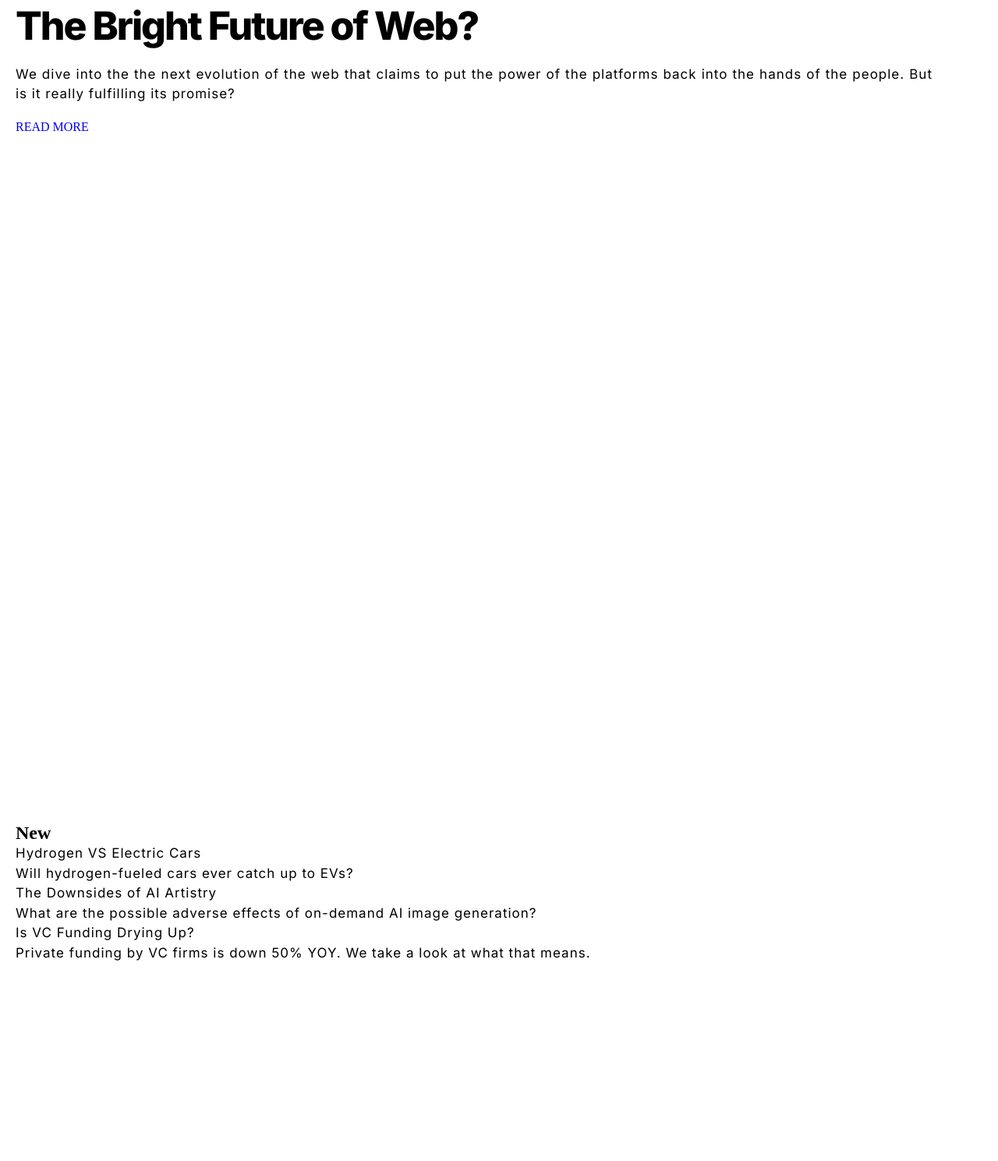
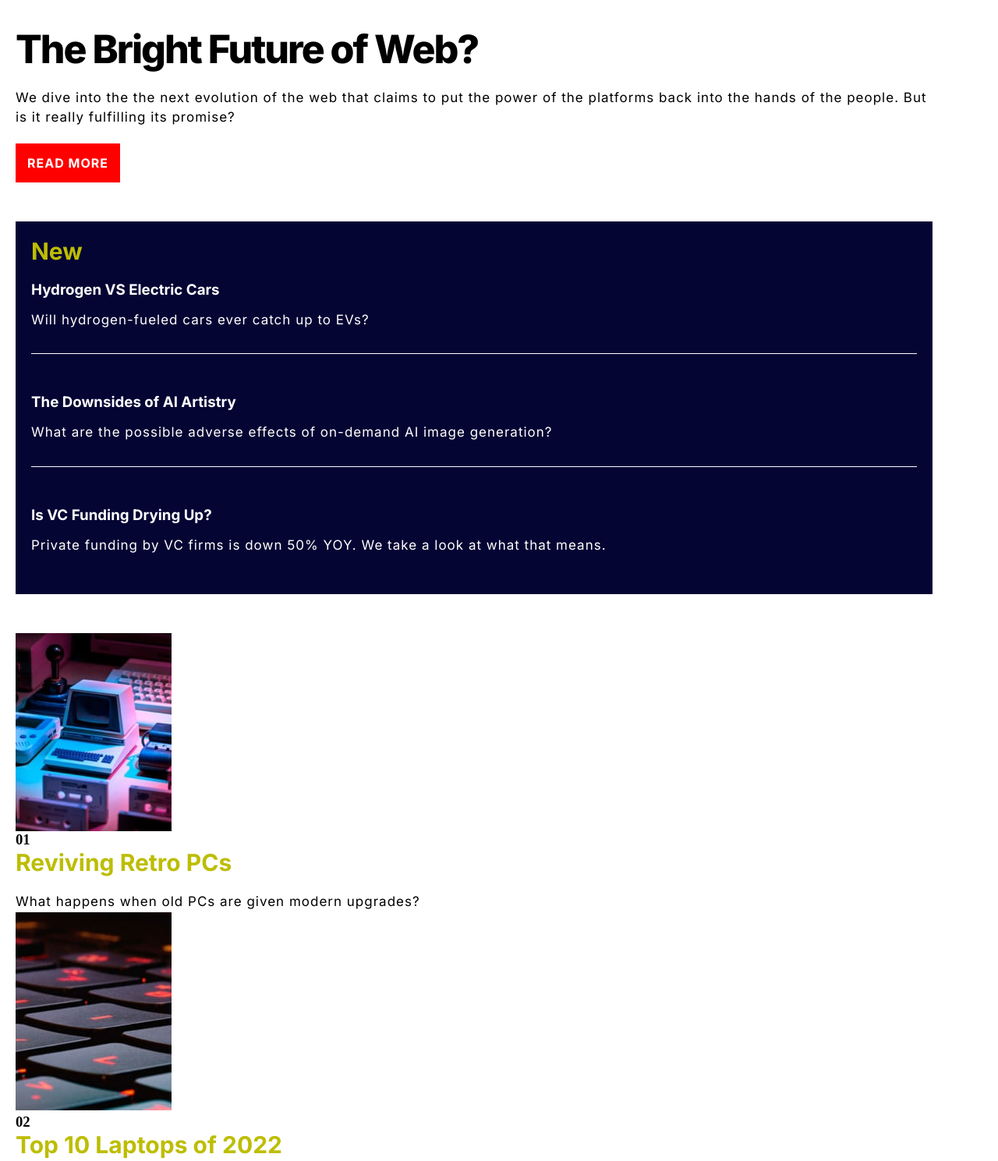
Before and after one commit to guilherme-benedett/pagina-de-noticias, a plain HTML site: page index.html in a window 1280 px wide. Shown: the part 1170-2659 px from the top of the page at 78% size. Drawn offline with Linux system fonts and the light colour scheme.

Commit message:
atualizacao de projeto

```diff
--- a/index.html
+++ b/index.html
@@ -20,28 +20,50 @@
     </header>
     <main>
         <section>
-            <img src="src/imagens/imagem mobile.jpg" alt="">
+                <img src="src/imagens/imagem mobile.jpg" alt="">
         </section>
         <section>
             <article class="futuro-web">
                 <h1>The Bright Future of Web?</h1>
                 <p>We dive into the the next evolution of the web that claims to put the power of the platforms back into the hands of the people. But is it really fulfilling its promise?</p>
-                <a href="#">READ MORE</a>
+                <nav>
+                    <a href="#">READ MORE</a>
+                </nav>
+            </article>
+        </section>
+        <section class="secao-perguntas">
+            <article class="perguntas">
+                <h2>New</h2>
+                <h3>Hydrogen VS Electric Cars</h3>
+                <p>Will hydrogen-fueled cars ever catch up to EVs?</p>
+            </article>
+            <article class="perguntas">
+                <h3>The Downsides of AI Artistry</h3>
+                <p>What are the possible adverse effects of on-demand AI image generation?</p>
+            </article>
+            <article>
+                <h3>Is VC Funding Drying Up?</h3>
+                <p>Private funding by VC firms is down 50% YOY. We take a look at what that means.</p>
             </article>
         </section>
         <section>
-            <article>
-                <h2>New</h2>
-                <p>Hydrogen VS Electric Cars</p>
-                <p>Will hydrogen-fueled cars ever catch up to EVs?</p>
+            <article class="artigo">
+                <img src="src/imagens/pc retro.jpg" alt="um computador antigo">
+                <h1>01</h1>
+                <h2>Reviving Retro PCs</h2>
+                <p>What happens when old PCs are given modern upgrades?</p>
             </article>
             <article>
-                <p>The Downsides of AI Artistry</p>
-                <p>What are the possible adverse effects of on-demand AI image generation?</p>
+                <img src="src/imagens/teclado.jpg" alt="um teclado inovador">
+                <h1>02</h1>
+                <h2>Top 10 Laptops of 2022</h2>
+                <p>Our best picks for various needs and budgets.</p>
             </article>
             <article>
-                <p>Is VC Funding Drying Up?</p>
-                <p>Private funding by VC firms is down 50% YOY. We take a look at what that means.</p>
+                <img src="src/imagens/joystick.jpg" alt="um controle de video game">
+                <h1>03</h1>
+                <h2>The Growth of Gaming</h2>
+                <p>How the pandemic has sparked fresh opportunities.</p>
             </article>
         </section>
     </main>
--- a/src/estilos/estilos.css
+++ b/src/estilos/estilos.css
@@ -16,8 +16,7 @@ body{
 main{
     margin: 20px;
     display: grid;
-    grid-template-rows: 1fr 1fr 2fr;
-    row-gap: 20px;
+    row-gap: 50px;
 }
 header{
     height: 80px;
@@ -36,7 +35,7 @@ section > img{
 .futuro-web{
     display: grid;
     row-gap: 20px;
-    text-align: justify;
+    text-align: left;
 }
 .futuro-web > h1{
     font-weight: 900;
@@ -50,3 +49,44 @@ p{
     font-size: 17px;
     line-height: 1.5em;
 }
+a{
+    color: #ffffff;
+    padding: 15px;
+    background-color: #ff0000;
+    font-family: var(--inter);
+    letter-spacing: 1px;
+    font-weight: bold;
+    display: inline-block;
+}
+a:hover{
+    background-color: #000000;
+}
+.secao-perguntas{
+    background-color: #050534;
+    padding: 20px;
+    display: grid;
+    row-gap: 50px;
+}
+.perguntas{
+    color: #ffffff;
+    border-bottom: 1px solid #ffffff;
+}
+.secao-perguntas > article > p{
+    color: #ffffff;
+    margin-bottom: 30px;
+
+}h2{
+    color: #bdbd03;
+    margin-bottom: 20px;
+    font-family: var(--inter);
+    font-size: 30px;
+}
+h3{
+    font-weight: 700;
+    color: #ffffff;
+    font-family: var(--inter);
+    margin-bottom: 15px;
+}
+.artigo{
+    display: grid;
+}
```
Also changed, not shown: src/imagens/joystick.jpg (added), src/imagens/pc retro.jpg (added), src/imagens/teclado.jpg (added).
